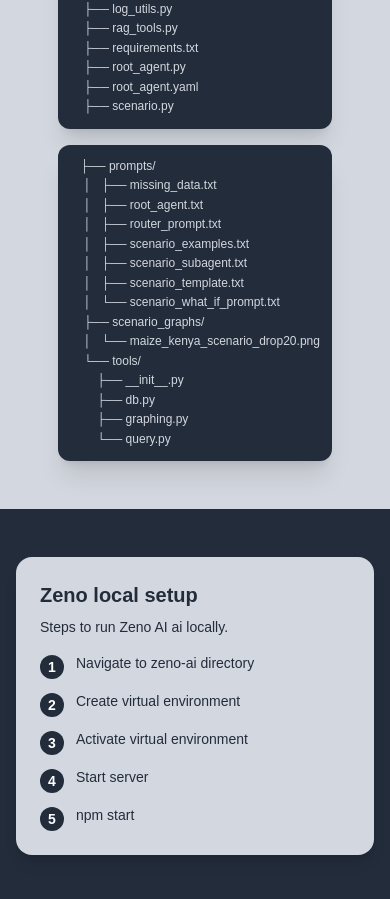
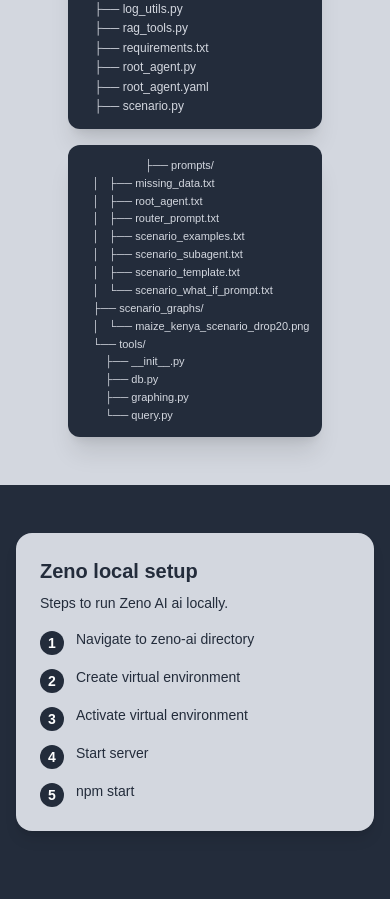
Before and after one commit to TirsitTeshome/Zeno-Technical-Docs, a Next.js app: page /ai in a window 390 px wide. Shown: the part 6711-7610 px from the top of the page. Built offline with nearby package versions, Linux system fonts and the light colour scheme; a web font is replaced by a local one.

Commit message:
add responsiveness and zeno platform links

```diff
--- a/src/app/ai/page.tsx
+++ b/src/app/ai/page.tsx
@@ -613,8 +613,7 @@
     ├── root_agent.yaml
     ├── scenario.py`}
                 </pre>
-                <pre className="bg-[#232C3B] text-[#D3D7DF] text-xs sm:text-sm md:text-base rounded-xl px-3 sm:px-4 md:px-6 py-3 md:py-4 leading-relaxed font-mono overflow-x-auto w-full sm:max-w-[280px] md:max-w-[360px] shadow-xl">
-                  {`   ├── prompts/
+ <pre className="bg-[#232C3B] text-[#D3D7DF]  text-[11px] sm:text-xs md:text-sm rounded-xl px-3 sm:px-4 md:px-6 py-3 md:py-4 leading-relaxed font-mono whitespace-pre-wrap break-words w-full sm:max-w-[260px] md:max-w-[320px] shadow-xl">                  {`   ├── prompts/
     │   ├── missing_data.txt
     │   ├── root_agent.txt
     │   ├── router_prompt.txt
```
